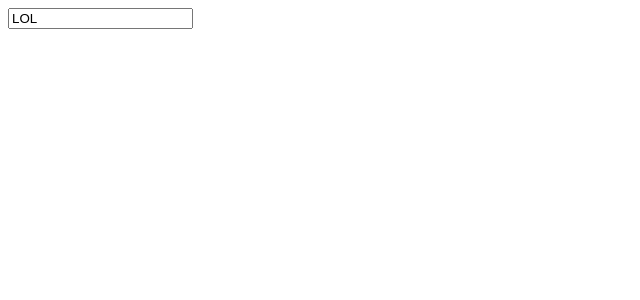
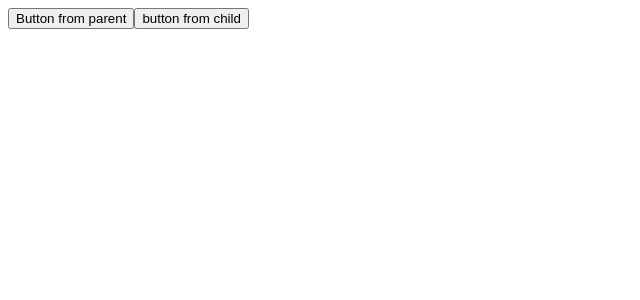
Before and after one commit to zprpic/react-hooks-practice, a React (Create React App) app: page / in a window 1280 px wide. Shown: the top 300 px of the page, without its empty margins (0-640 px from the left). Built offline with nearby package versions, Linux system fonts and the light colour scheme.

Commit message:
useImperativeHandle...

```diff
--- a/src/App.js
+++ b/src/App.js
@@ -1,9 +1,9 @@
-import UseLayoutEffectComponent from "./useLayoutEffect/UseLayoutEffectComponent";
+import UseImperativeHandleComponent from "./useImperativeHandle/UseImperativeHandleComponent";
 
 function App() {
   return (
     <>
-      <UseLayoutEffectComponent />
+      <UseImperativeHandleComponent />
     </>
   );
 }
--- /dev/null
+++ b/src/useImperativeHandle/Button.jsx
@@ -0,0 +1,19 @@
+import React, { useState, forwardRef, useImperativeHandle } from "react";
+
+const Button = forwardRef((props, ref) => {
+  const [toggle, setToggle] = useState(false);
+
+  useImperativeHandle(ref, () => ({
+    alterToggle() {
+      setToggle(!toggle);
+    },
+  }));
+  return (
+    <>
+      <button>button from child</button>
+      {toggle && <span>Toggle</span>}
+    </>
+  );
+});
+
+export default Button;
--- /dev/null
+++ b/src/useImperativeHandle/UseImperativeHandleComponent.js
@@ -0,0 +1,16 @@
+import React, { useRef } from "react";
+import Button from "./Button";
+
+function UseImperativeHandleComponent() {
+  const buttonRef = useRef(null);
+  return (
+    <div>
+      <button onClick={() => buttonRef.current.alterToggle()}>
+        Button from parent
+      </button>
+      <Button ref={buttonRef} />
+    </div>
+  );
+}
+
+export default UseImperativeHandleComponent;
```
